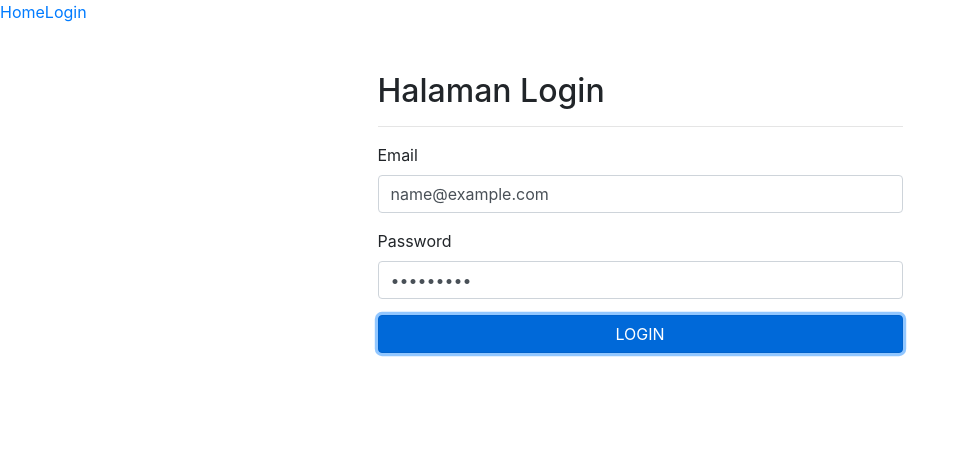
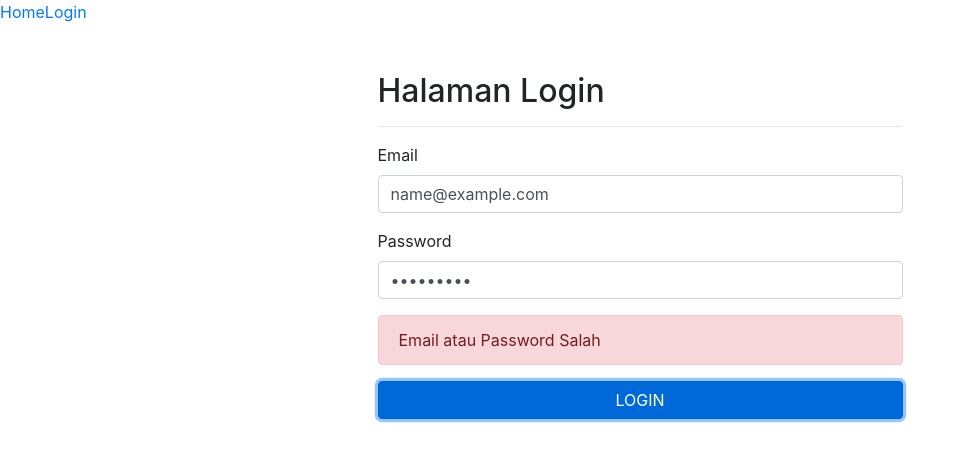
Before and after one commit to mahmudinm/react-perpustakaan-client, a React (Create React App) app: page / in a window 1280 px wide. Both pictures are taken after typing "name@example.com", "Sample123" into the empty fields and a click on the button "LOGIN". Shown: the top 462 px of the page, without its empty margins (0-969 px from the left). Built offline with nearby package versions, Linux system fonts and the light colour scheme; no server answers.

Commit message:
tambah set error ketika ada error dari server pada formik halaman login

```diff
--- a/src/actions/auth.js
+++ b/src/actions/auth.js
@@ -1,5 +1,16 @@
-import api from '../utisl/api';
+import api from '../utils/api';
 
 export const loginAPI = (data) => (dispatch) => {
+	const promise = new Promise((resolve, reject) => {
+			api.post('auth/login', data)
+				.then((res) => {
+					console.log('data dari actions',res);
+					dispatch({ type: 'SET_LOGIN', value: res.data })
+					resolve(res)
+				}, (err) => {
+					reject(err)
+				})
+		})
 
+	return promise;
 }
--- a/src/containers/pages/Login/LoginForm.js
+++ b/src/containers/pages/Login/LoginForm.js
@@ -1,9 +1,9 @@
 import React from 'react';
-import { Formik, Form, useFormik, useField } from 'formik';
+import { Formik, Form } from 'formik';
 import * as Yup from 'yup';
-import {TextInput} from '../../../components/Formik/TextInput';
+import { TextInput } from '../../../components/Formik/TextInput';
 
-const LoginForm = () => {
+const LoginForm = ({ login }) => {
 	return (
 		<Formik
 			initialValues={{
@@ -17,10 +17,22 @@ const LoginForm = () => {
 				password: Yup.string()
 					.required('Required')
 			})}
-			onSubmit={(values, { setSubmitting }) => {
-				console.log(values)
+			onSubmit={(data, actions) => {
+				console.log(data)
+				login(data)
+					.then(() => {
+						// redirect to dashboard admin
+					})
+					.catch((err) => {
+						console.log('error dari submit formik', err.response)
+						actions.setFieldError("general", "Email atau Password Salah")
+					})
+					.finally(() => {
+						actions.setSubmitting(false)
+					})
 			}}
 		>
+			{formik => (
 				<Form>
 					<TextInput
 						label="Email"
@@ -34,8 +46,10 @@ const LoginForm = () => {
 						name="password"
 						placeholder="Enter your password here"
 					/>
+					{formik.errors.general ? <div className="alert alert-danger">{formik.errors.general}</div> : null}
 					<button type="submit" className="btn btn-primary btn-block">LOGIN</button>
 				</Form>
+			)}
 		</Formik>
 	)
 }
--- a/src/containers/pages/Login/index.js
+++ b/src/containers/pages/Login/index.js
@@ -1,5 +1,7 @@
 import React, { Component } from 'react';
 import LoginForm from './LoginForm';
+import { connect } from 'react-redux';
+import { loginAPI } from '../../../actions/auth';
 
 class Login extends Component {
 
@@ -10,6 +12,7 @@ class Login extends Component {
 					<h2>Halaman Login</h2>
 					<hr/>
 					<LoginForm
+						login={this.props.login}
 					/>
 				</div>
 			</div>
@@ -18,4 +21,8 @@ class Login extends Component {
 
 }
 
-export default Login;
+const mapDispatchToProps = (dispatch) => ({
+	login: (data) => dispatch(loginAPI(data))
+})
+
+export default connect(null, mapDispatchToProps)(Login);
--- a/src/reducers/auth.js
+++ b/src/reducers/auth.js
@@ -9,7 +9,9 @@ const auth = (state = initialState, action = {}) => {
 	switch(action.type) {
 		case 'SET_LOGIN':
 			return {
-				...state
+				...state,
+				isAuthenticated: true,
+				user: action.value
 			}
 		default: return state;
 	}
```
Lines whose indentation alone changed are shown as unchanged.
